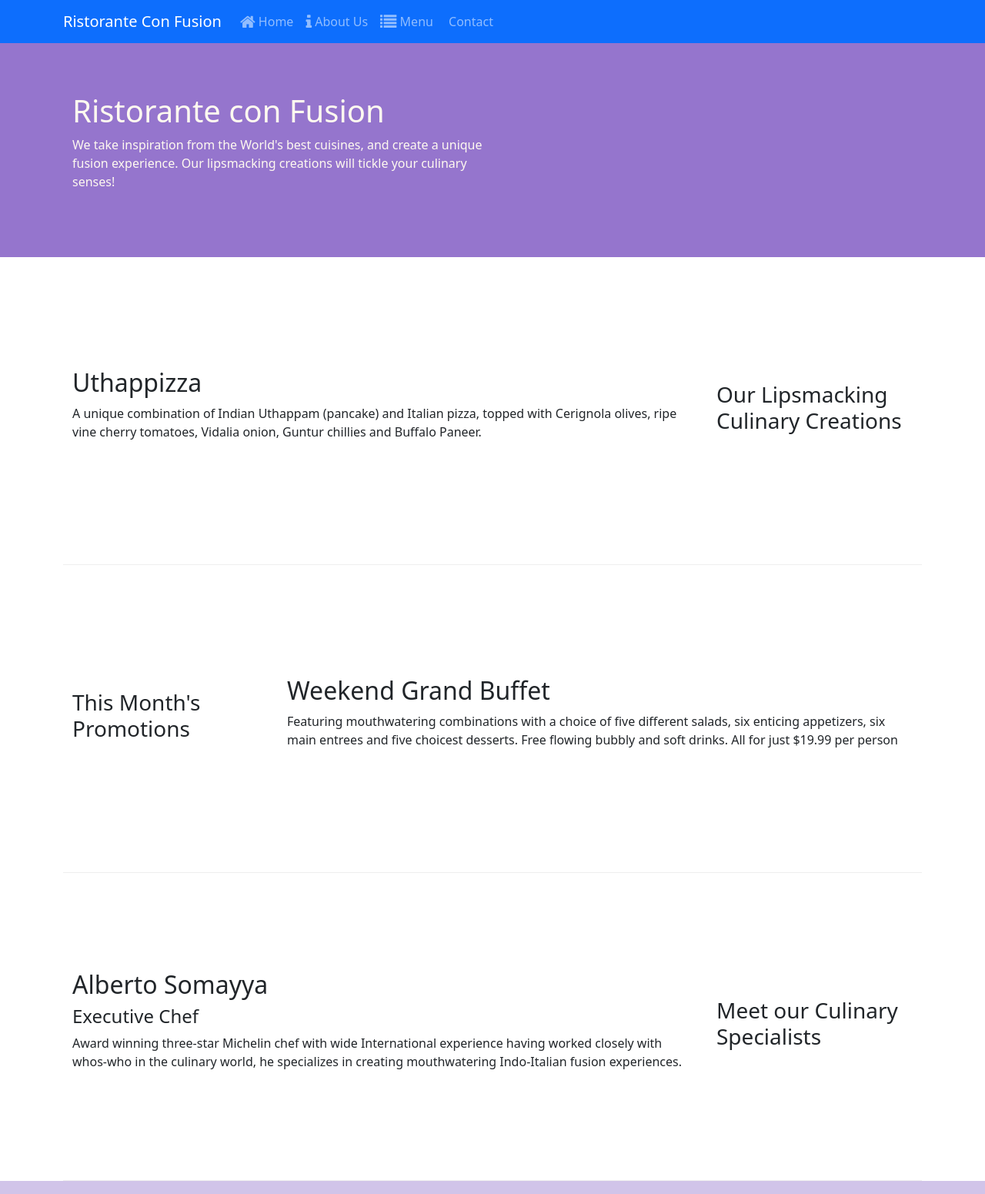
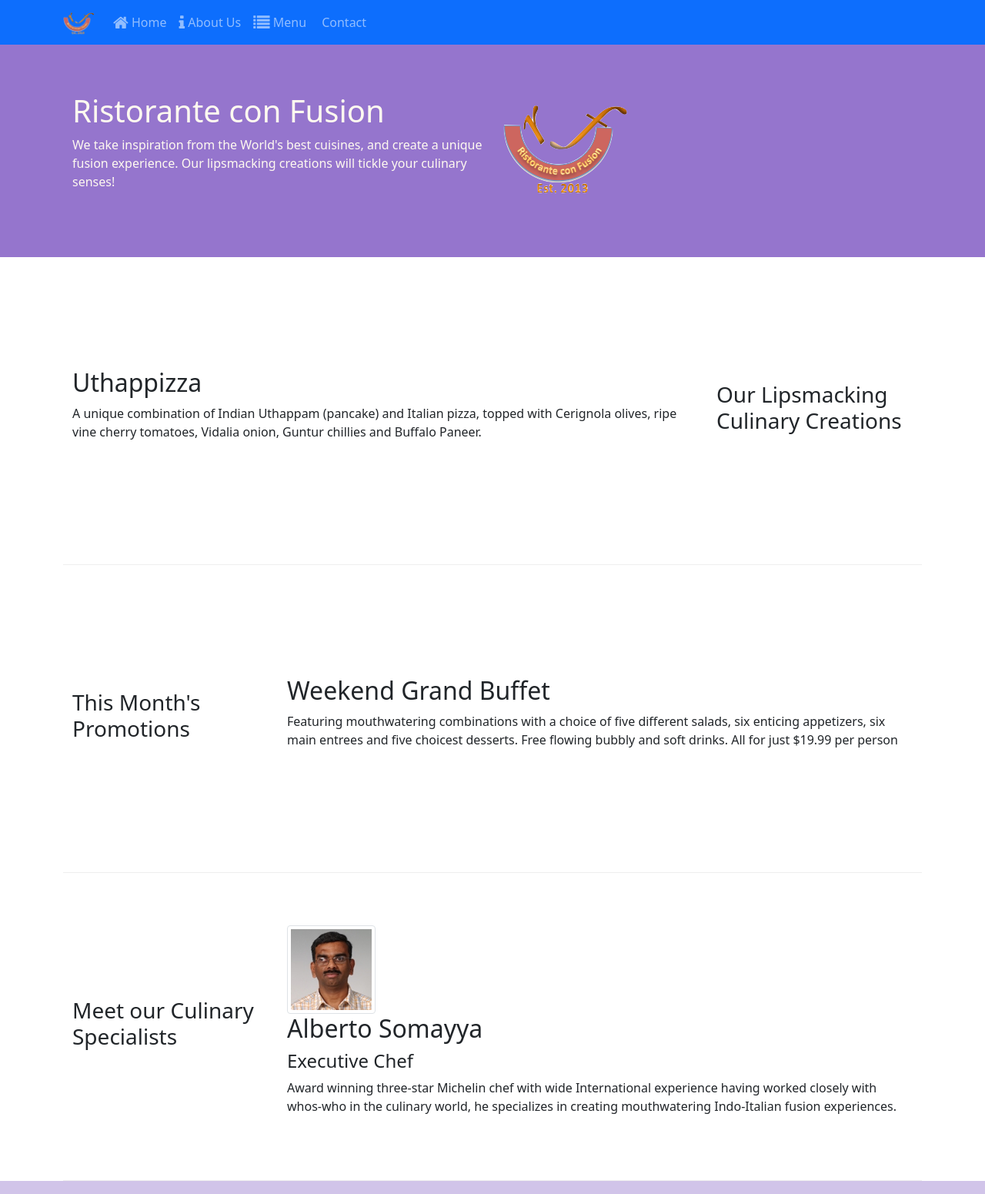
Before and after one commit to francis450/bootstrap-4, a website: page index.html in a window 1280 px wide. Shown: the top 1551 px of the page at 77% size. Drawn offline with nearby package versions, Linux system fonts and the light colour scheme; some icons are missing.

Commit message:
some changes

```diff
--- a/index.html
+++ b/index.html
@@ -22,7 +22,7 @@
             <button class="navbar-toggler" type="button" data-toggle="collapse" data-target="#Navbar">
                 <span class="navbar-toggler-icon"></span>
             </button>
-           <a class="navbar-brand" href="#">Ristorante Con Fusion</a>
+           <a class="navbar-brand" href="#"><img src="./img/logo.png" height="30" width="41"></a>
                 <div class="collapse navbar-collapse" id="Navbar">
                     <ul class="navbar-nav mr-auto">
                         <li class="nav-item active"><a class="nav-link" href="#"> <span class="fa fa-home fa-lg"></span> Home</a></li>
@@ -41,7 +41,8 @@
                     <h1>Ristorante con Fusion</h1>
                     <p>We take inspiration from the World's best cuisines, and create a unique fusion experience. Our lipsmacking creations will tickle your culinary senses!</p>
                 </div>
-                <div class="col-12 col-sm">
+                <div class="col-12 col-sm align-self-center">
+                    <img src="./img/logo.png" alt="Logo">
                 </div>
             </div>
         </div>
@@ -70,14 +71,25 @@
         </div>
 
         <div class="row row-content align-items-center">
-            <div class="col-12 col-sm-4 order-sm-last   col-md-3">
+            <div class="col-12 col-sm-4 col-md-3">
                 <h3>Meet our Culinary Specialists</h3>
             </div>
-            <div class="col col-sm order-sm-first col-md">
-                <h2>Alberto Somayya</h2>
-                <h4>Executive Chef</h4>
-                <p>Award winning three-star Michelin chef with wide International experience having worked closely with whos-who in the culinary world, he specializes in creating mouthwatering Indo-Italian fusion experiences. </p>
-            </div>
+           <div class="col col-sm col-md">
+                <div class="media">
+                    <img class="d-flex mr-3 img-thumbnail align-self-center"
+                        src="./img/alberto.png" alt="alberto Somayya">
+                    <div class="media-body">
+                        <h2 class="mt-0">Alberto Somayya</h2>
+                        <h4>Executive Chef</h4>
+                        <p class="d-none d-sm-block">
+                            Award winning three-star Michelin chef with wide
+                            International experience having worked closely with
+                            whos-who in the culinary world, he specializes in
+                            creating mouthwatering Indo-Italian fusion experiences.
+                        </p>
+                    </div>
+                </div>
+           </div>
         </div>
     </div>
 
```
